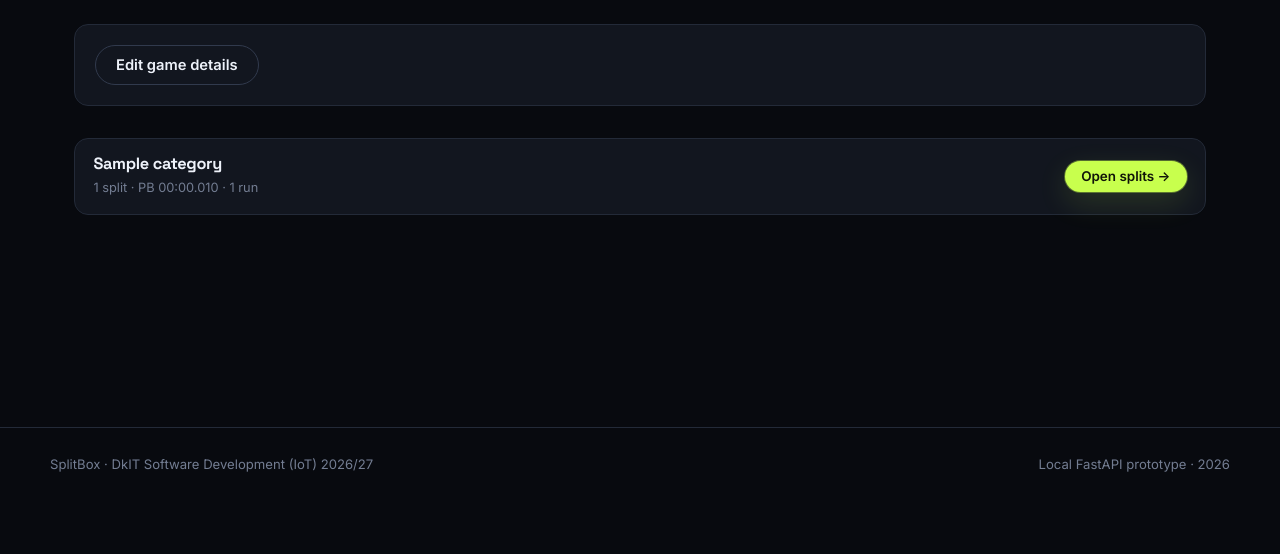
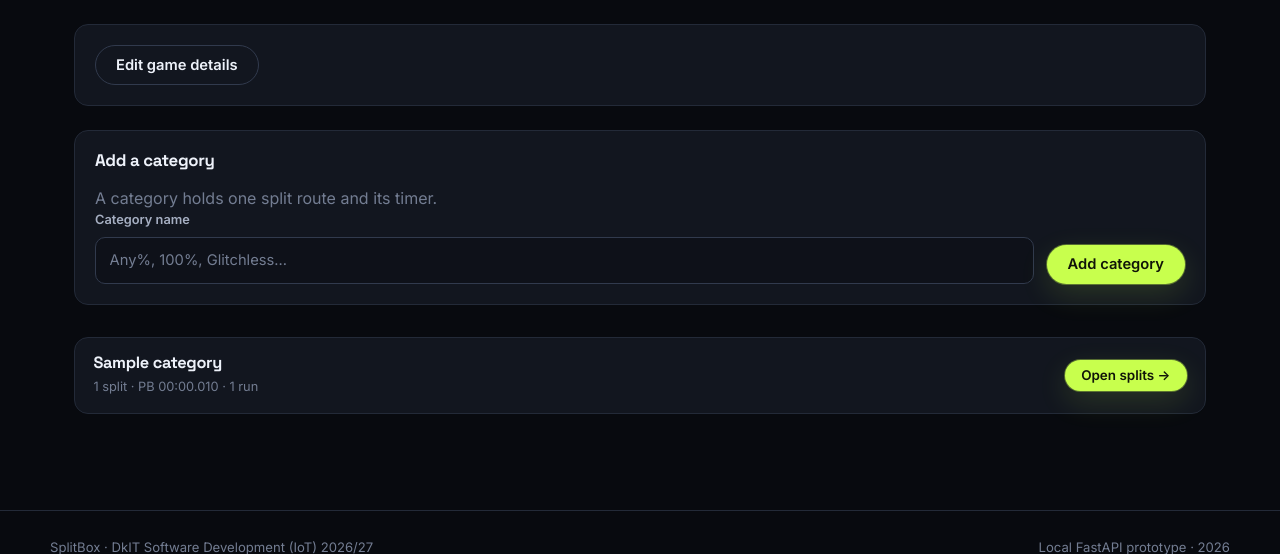
Before and after one commit to leonas-stanis/SplitBox, a FastAPI app: page /games/1 in a window 1280 px wide. Shown: the part 294-848 px from the top of the page. Before the commit the page ends 766 px from the top, so only its background shows below. Run offline with FastAPI, Linux system fonts and the light colour scheme; a user stored in the database is signed in; tables that the repository leaves empty hold one stand-in row (values such as "Sample post").

Commit message:
Add category management and category pages

```diff
--- a/main.py
+++ b/main.py
@@ -91,6 +91,15 @@ def owned_game(db: SessionDep, user: models.User, game_id: int) -> models.Game:
     if game is None or game.user_id != user.id:
         raise HTTPException(status_code=404, detail="Game not found")
     return game
+
+
+def owned_category(
+    db: SessionDep, user: models.User, category_id: int
+) -> models.Category:
+    category = db.get(models.Category, category_id)
+    if category is None or category.game.user_id != user.id:
+        raise HTTPException(status_code=404, detail="Category not found")
+    return category
 
 
 def registration_error(
@@ -315,6 +324,75 @@ def delete_game(
     return RedirectResponse("/dashboard", status_code=303)
 
 
+@app.post("/games/{game_id}/categories", name="create_category")
+def create_category(
+    request: Request,
+    game_id: int,
+    db: SessionDep,
+    user: PageUser,
+    name: Annotated[str, Form()] = "",
+):
+    game = owned_game(db, user, game_id)
+    name = name.strip()
+    if not name or len(name) > 80:
+        flash(request, "Give the category a name (up to 80 characters).", "error")
+        return RedirectResponse(f"/games/{game.id}", status_code=303)
+
+    category = models.Category(game_id=game.id, name=name)
+    db.add(category)
+    db.commit()
+    db.refresh(category)
+    flash(request, f"{category.name} added. Build its split route.", "success")
+    return RedirectResponse(f"/categories/{category.id}", status_code=303)
+
+
+@app.get("/categories/{category_id}", name="category_page")
+def category_page(
+    request: Request,
+    category_id: int,
+    db: SessionDep,
+    user: PageUser,
+):
+    category = owned_category(db, user, category_id)
+    return page(request, "category.html", user=user, category=category)
+
+
+@app.post("/categories/{category_id}/update", name="update_category")
+def update_category(
+    request: Request,
+    category_id: int,
+    db: SessionDep,
+    user: PageUser,
+    name: Annotated[str, Form()] = "",
+):
+    category = owned_category(db, user, category_id)
+    name = name.strip()
+    if not name or len(name) > 80:
+        flash(request, "Give the category a name (up to 80 characters).", "error")
+        return RedirectResponse(f"/categories/{category.id}", status_code=303)
+
+    category.name = name
+    db.commit()
+    flash(request, "Category renamed.", "success")
+    return RedirectResponse(f"/categories/{category.id}", status_code=303)
+
+
+@app.post("/categories/{category_id}/delete", name="delete_category")
+def delete_category(
+    request: Request,
+    category_id: int,
+    db: SessionDep,
+    user: PageUser,
+):
+    category = owned_category(db, user, category_id)
+    game_id = category.game_id
+    name = category.name
+    db.delete(category)
+    db.commit()
+    flash(request, f"{name} deleted.", "success")
+    return RedirectResponse(f"/games/{game_id}", status_code=303)
+
+
 @app.exception_handler(AuthRequired)
 def auth_required_handler(request: Request, exception: AuthRequired):
     return RedirectResponse("/login", status_code=303)
--- a/templates/game.html
+++ b/templates/game.html
@@ -48,6 +48,18 @@
     </form>
   </details>
 
+  <div class="panel-form">
+    <h2>Add a category</h2>
+    <p class="muted">A category holds one split route and its timer.</p>
+    <form action="{{ url_for('create_category', game_id=game.id) }}" method="post" class="form-row">
+      <div class="field">
+        <label for="category-name">Category name</label>
+        <input id="category-name" name="name" maxlength="80" placeholder="Any%, 100%, Glitchless…" required>
+      </div>
+      <button class="btn btn-primary" type="submit">Add category</button>
+    </form>
+  </div>
+
   {% if game.categories %}
     <div class="category-list">
       {% for category in game.categories %}
```
Also changed, not shown: templates/category.html (added, +55 -0 lines).
